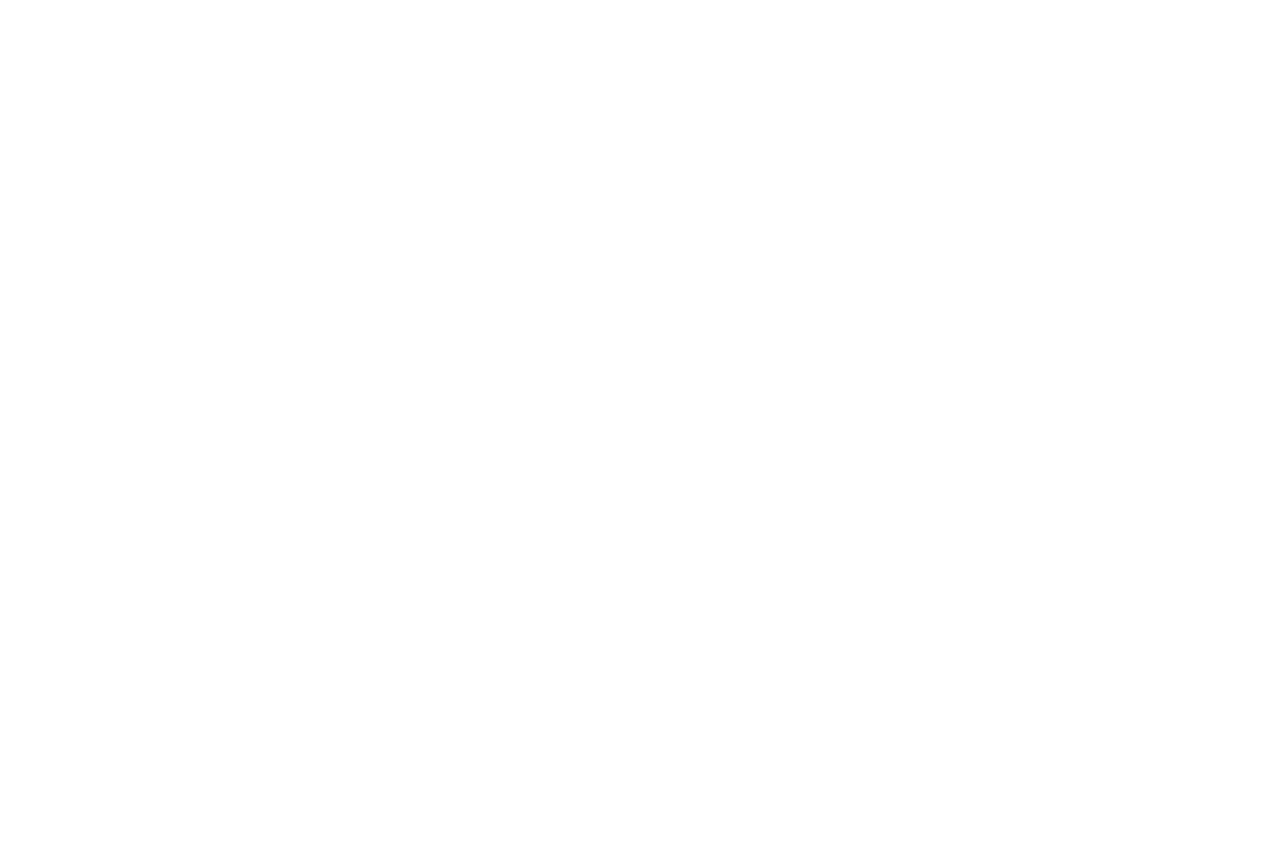
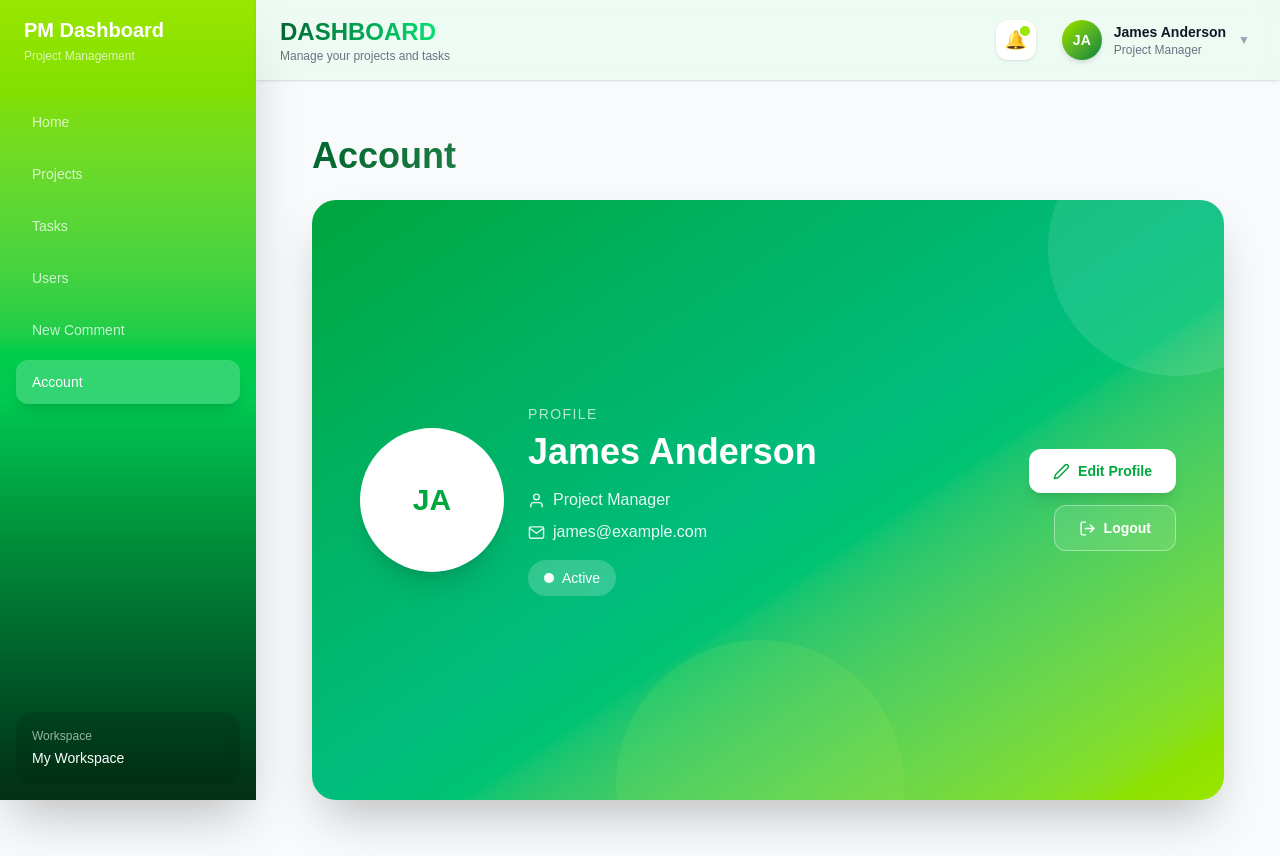
Before and after one commit to Reza-Bamoniri/Managment-Dashboard-Projects, a React (Vite) app: page /profile in a window 1280 px wide. Before the commit this address had no page. Before the commit the page ends 800 px from the top, so only its background shows below. Built offline with nearby package versions, Linux system fonts and the light colour scheme.

Commit message:
feat(profile): add account profile page

```diff
--- a/src/components/Header.tsx
+++ b/src/components/Header.tsx
@@ -336,24 +336,7 @@ useEffect(() => {
                 My Profile
               </button>
 
-              <button
-                type="button"
-                onClick={() => navigate("/settings")}
-                className="
-                  w-full rounded-xl px-3 py-3
-                  text-left text-sm font-medium
-                  text-gray-700
-                  transition
-                  cursor-pointer
-                  hover:bg-green-50
-                  hover:text-green-700
-                  dark:text-gray-300
-                  dark:hover:bg-green-950/60
-                  dark:hover:text-green-300
-                "
-              >
-                Settings
-              </button>
+
 
               <div className="my-1 h-px bg-gray-100 dark:bg-gray-800" />
 
--- a/src/components/Sidebar.tsx
+++ b/src/components/Sidebar.tsx
@@ -10,8 +10,8 @@ const navigationItems = [
   { name: "Projects", path: "/projects" },
   { name: "Tasks", path: "/tasks" },
   { name: "Users", path: "/users" },
-  { name: "Notifications", path: "/notifications" },
-  { name: "Settings", path: "/settings" },
+  { name: "New Comment", path: "/comment" },
+  { name: "Account", path: "/profile" },
 ];
 
 function Sidebar({ isOpen, onClose }: SidebarProps) {
--- /dev/null
+++ b/src/pages/Profile.tsx
@@ -0,0 +1,108 @@
+import { FiEdit2, FiLogOut, FiMail, FiUser } from "react-icons/fi";
+
+function Profile() {
+  return (
+    <main className="min-h-fit dark:bg-gray-950 sm:p-6 lg:p-8">
+      <div className="mx-auto max-w-6xl">
+        <h1 className="mb-6 text-4xl bg-linear-to-r from-green-800 to-green-300 bg-clip-text font-bold
+              text-transparent dark:from-lime-300 dark:via-green-400 dark:to-green-600">
+          Account
+        </h1>
+
+        <section
+          className="
+            relative min-h-80 h-150 overflow-hidden rounded-3xl
+            bg-linear-to-br from-green-600 via-emerald-500 to-lime-400
+            p-8 shadow-2xl
+            sm:p-10
+            lg:min-h-90 lg:p-12
+          "
+        >
+          {/* Decorative circles */}
+          <div className="pointer-events-none absolute -right-20 -top-20 h-64 w-64 rounded-full bg-white/10" />
+          <div className="pointer-events-none absolute -bottom-32 left-1/3 h-72 w-72 rounded-full bg-lime-300/10" />
+
+          <div className="relative flex h-full min-h-65 flex-col justify-between gap-10 lg:min-h-70 lg:flex-row lg:items-center">
+            {/* Profile information */}
+            <div className="flex flex-col items-center gap-6 sm:flex-row sm:items-center">
+              {/* Avatar */}
+              <div
+                className="
+                  flex h-32 w-32 shrink-0 items-center justify-center
+                  rounded-full border-4 border-white/80
+                  bg-white text-3xl font-bold text-green-600
+                  shadow-xl
+                  sm:h-36 sm:w-36
+                "
+              >
+                JA
+              </div>
+
+              {/* User information */}
+              <div className="text-center sm:text-left">
+                <p className="mb-2 text-sm font-medium uppercase tracking-widest text-white/70">
+                  Profile
+                </p>
+
+                <h2 className="text-3xl font-bold text-white sm:text-4xl">
+                  James Anderson
+                </h2>
+
+                <div className="mt-4 space-y-2 text-sm text-white/90 sm:text-base">
+                  <div className="flex items-center justify-center gap-2 sm:justify-start">
+                    <FiUser size={17} />
+                    <span>Project Manager</span>
+                  </div>
+
+                  <div className="flex items-center justify-center gap-2 sm:justify-start">
+                    <FiMail size={17} />
+                    <span>james@example.com</span>
+                  </div>
+                </div>
+
+                <div className="mt-4 inline-flex items-center gap-2 rounded-full bg-white/20 px-4 py-2 text-sm font-medium text-white backdrop-blur-sm">
+                  <span className="h-2.5 w-2.5 rounded-full bg-white" />
+                  Active
+                </div>
+              </div>
+            </div>
+
+            {/* Actions */}
+            <div className="flex flex-col gap-3 lg:items-end">
+              <button
+                type="button"
+                className="
+                  flex cursor-pointer items-center justify-center gap-2
+                  rounded-xl bg-white px-6 py-3
+                  text-sm font-semibold text-green-600
+                  shadow-lg transition
+                  hover:bg-gray-50
+                "
+              >
+                <FiEdit2 size={17} />
+                Edit Profile
+              </button>
+
+              <button
+                type="button"
+                className="
+                  flex cursor-pointer items-center justify-center gap-2
+                  rounded-xl border border-white/40
+                  bg-white/10 px-6 py-3
+                  text-sm font-semibold text-white
+                  backdrop-blur-sm transition
+                  hover:bg-white/20
+                "
+              >
+                <FiLogOut size={17} />
+                Logout
+              </button>
+            </div>
+          </div>
+        </section>
+      </div>
+    </main>
+  );
+}
+
+export default Profile;
--- a/src/routes/AppRoutes.tsx
+++ b/src/routes/AppRoutes.tsx
@@ -6,6 +6,7 @@ import Projects from "../pages/Projects";
 import ProjectDetails from "../components/projects/ProjectDetails/ProjectDetails";
 import Tasks from "../pages/Tasks";
 import Users from "../pages/Users";
+import Profile from "../pages/Profile";
 
 function AppRoutes() {
   return (
@@ -22,9 +23,9 @@ function AppRoutes() {
 
           <Route path="/users" element={<Users />} />
 
-          <Route path="/notifications" element={<div>Notifications</div>} />
+          <Route path="/comment" element={<div>Notifications</div>} />
 
-          <Route path="/settings" element={<div>Settings</div>} />
+          <Route path="/profile" element={<Profile />} />
         </Route>
       </Routes>
     </BrowserRouter>
```
